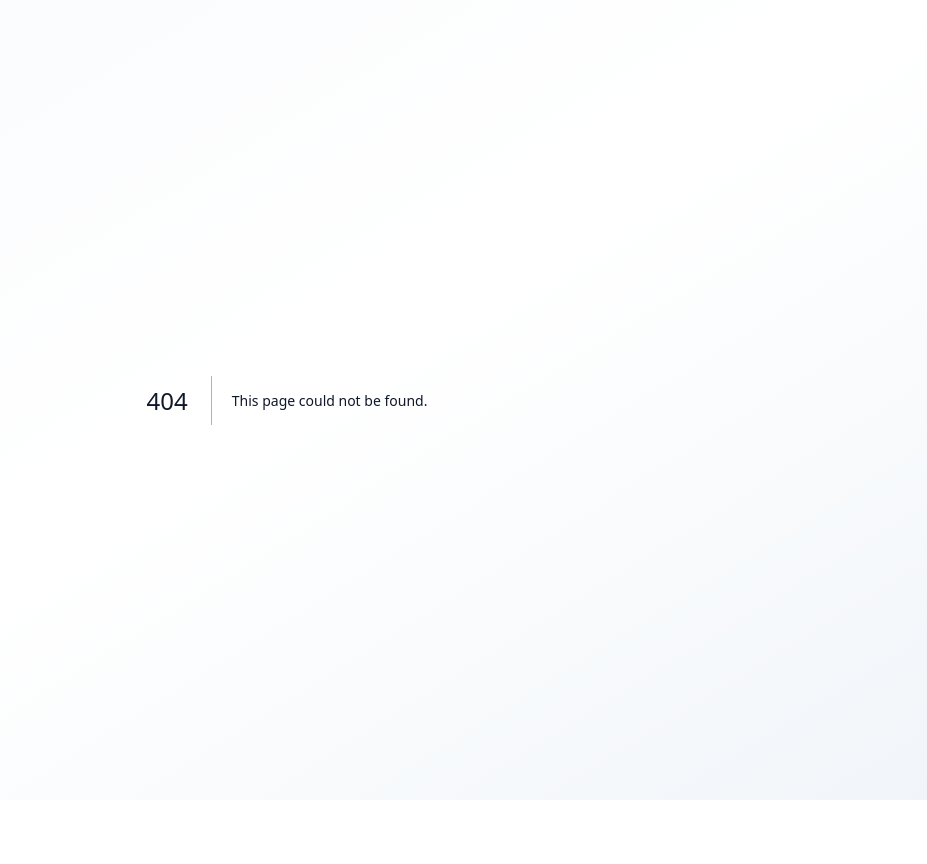
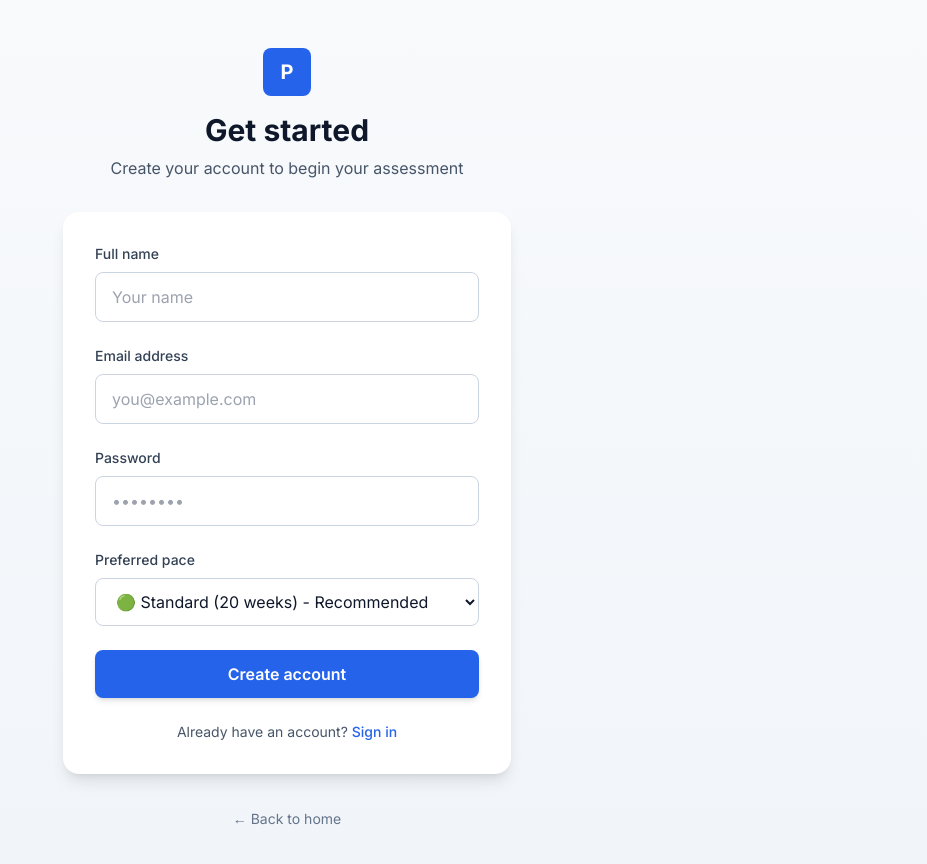
Before and after one commit to ButterflyBabs/lifecharter-profit-architecture, a Next.js app: page /register in a window 1280 px wide. Before the commit this address had no page. Shown: the top 864 px of the page, without its empty margins (353-1280 px from the left). Before the commit the page ends 800 px from the top, so only its background shows below. Built offline with nearby package versions, Linux system fonts and the light colour scheme.

Commit message:
Add login and register pages

```diff
--- /dev/null
+++ b/app/(auth)/login/page.tsx
@@ -0,0 +1,73 @@
+import Link from "next/link";
+
+export default function LoginPage() {
+  return (
+    <main className="min-h-screen bg-gradient-to-b from-slate-50 to-slate-100 flex items-center justify-center py-12 px-4">
+      <div className="max-w-md w-full space-y-8">
+        <div className="text-center">
+          <div className="w-12 h-12 bg-blue-600 rounded-lg flex items-center justify-center mx-auto mb-4">
+            <span className="text-white font-bold text-xl">P</span>
+          </div>
+          <h2 className="text-3xl font-bold text-slate-900">Sign in</h2>
+          <p className="mt-2 text-slate-600">
+            Welcome back to The Profit Architecture
+          </p>
+        </div>
+
+        <div className="bg-white rounded-2xl shadow-lg p-8">
+          <form className="space-y-6">
+            <div>
+              <label htmlFor="email" className="block text-sm font-medium text-slate-700 mb-2">
+                Email address
+              </label>
+              <input
+                id="email"
+                name="email"
+                type="email"
+                required
+                className="w-full px-4 py-3 rounded-lg border border-slate-300 focus:ring-2 focus:ring-blue-500 focus:border-blue-500 outline-none transition-all"
+                placeholder="you@example.com"
+              />
+            </div>
+
+            <div>
+              <label htmlFor="password" className="block text-sm font-medium text-slate-700 mb-2">
+                Password
+              </label>
+              <input
+                id="password"
+                name="password"
+                type="password"
+                required
+                className="w-full px-4 py-3 rounded-lg border border-slate-300 focus:ring-2 focus:ring-blue-500 focus:border-blue-500 outline-none transition-all"
+                placeholder="••••••••"
+              />
+            </div>
+
+            <button
+              type="submit"
+              className="w-full px-4 py-3 bg-blue-600 text-white rounded-lg font-semibold hover:bg-blue-700 transition-colors shadow-md"
+            >
+              Sign in
+            </button>
+          </form>
+
+          <div className="mt-6 text-center">
+            <p className="text-sm text-slate-600">
+              Don't have an account?{' '}
+              <Link href="/register" className="text-blue-600 hover:text-blue-700 font-medium">
+                Get started
+              </Link>
+            </p>
+          </div>
+        </div>
+
+        <div className="text-center">
+          <Link href="/" className="text-sm text-slate-500 hover:text-slate-700">
+            ← Back to home
+          </Link>
+        </div>
+      </div>
+    </main>
+  );
+}
--- /dev/null
+++ b/app/(auth)/register/page.tsx
@@ -0,0 +1,102 @@
+import Link from "next/link";
+
+export default function RegisterPage() {
+  return (
+    <main className="min-h-screen bg-gradient-to-b from-slate-50 to-slate-100 flex items-center justify-center py-12 px-4">
+      <div className="max-w-md w-full space-y-8">
+        <div className="text-center">
+          <div className="w-12 h-12 bg-blue-600 rounded-lg flex items-center justify-center mx-auto mb-4">
+            <span className="text-white font-bold text-xl">P</span>
+          </div>
+          <h2 className="text-3xl font-bold text-slate-900">Get started</h2>
+          <p className="mt-2 text-slate-600">
+            Create your account to begin your assessment
+          </p>
+        </div>
+
+        <div className="bg-white rounded-2xl shadow-lg p-8">
+          <form className="space-y-6">
+            <div>
+              <label htmlFor="name" className="block text-sm font-medium text-slate-700 mb-2">
+                Full name
+              </label>
+              <input
+                id="name"
+                name="name"
+                type="text"
+                required
+                className="w-full px-4 py-3 rounded-lg border border-slate-300 focus:ring-2 focus:ring-blue-500 focus:border-blue-500 outline-none transition-all"
+                placeholder="Your name"
+              />
+            </div>
+
+            <div>
+              <label htmlFor="email" className="block text-sm font-medium text-slate-700 mb-2">
+                Email address
+              </label>
+              <input
+                id="email"
+                name="email"
+                type="email"
+                required
+                className="w-full px-4 py-3 rounded-lg border border-slate-300 focus:ring-2 focus:ring-blue-500 focus:border-blue-500 outline-none transition-all"
+                placeholder="you@example.com"
+              />
+            </div>
+
+            <div>
+              <label htmlFor="password" className="block text-sm font-medium text-slate-700 mb-2">
+                Password
+              </label>
+              <input
+                id="password"
+                name="password"
+                type="password"
+                required
+                className="w-full px-4 py-3 rounded-lg border border-slate-300 focus:ring-2 focus:ring-blue-500 focus:border-blue-500 outline-none transition-all"
+                placeholder="••••••••"
+              />
+            </div>
+
+            <div>
+              <label htmlFor="pace" className="block text-sm font-medium text-slate-700 mb-2">
+                Preferred pace
+              </label>
+              <select
+                id="pace"
+                name="pace"
+                className="w-full px-4 py-3 rounded-lg border border-slate-300 focus:ring-2 focus:ring-blue-500 focus:border-blue-500 outline-none transition-all bg-white"
+              >
+                <option value="standard">🟢 Standard (20 weeks) - Recommended</option>
+                <option value="aggressive">⚡ Aggressive (16 weeks)</option>
+                <option value="conservative">🐢 Conservative (25 weeks)</option>
+              </select>
+            </div>
+
+            <button
+              type="submit"
+              className="w-full px-4 py-3 bg-blue-600 text-white rounded-lg font-semibold hover:bg-blue-700 transition-colors shadow-md"
+            >
+              Create account
+            </button>
+          </form>
+
+          <div className="mt-6 text-center">
+            <p className="text-sm text-slate-600">
+              Already have an account?{' '}
+              <Link href="/login" className="text-blue-600 hover:text-blue-700 font-medium">
+                Sign in
+              </Link>
+            </p>
+          </div>
+        </div>
+
+        <div className="text-center">
+          <Link href="/" className="text-sm text-slate-500 hover:text-slate-700">
+            ← Back to home
+          </Link>
+        </div>
+      </div>
+    </main>
+  );
+}
```
